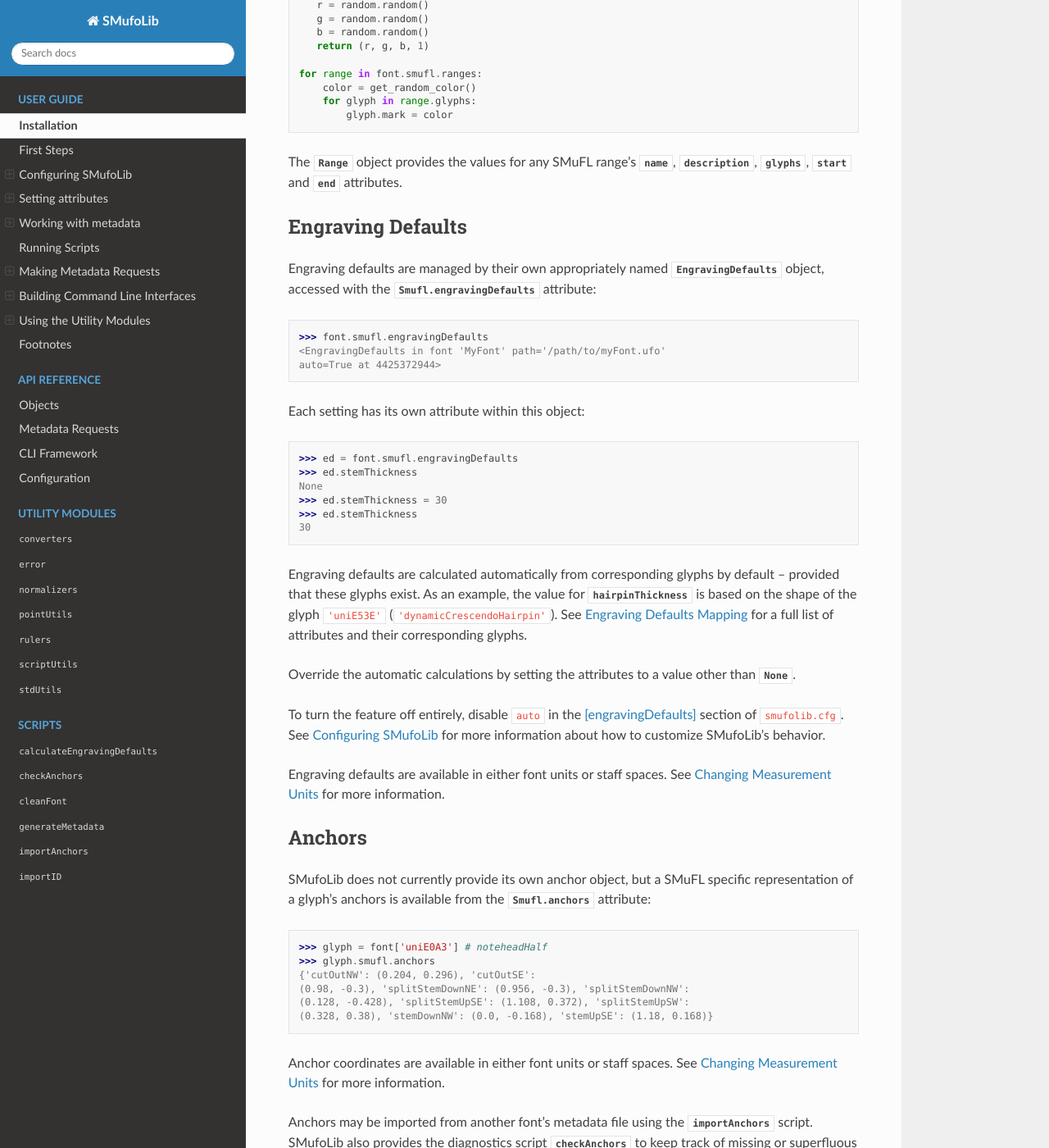
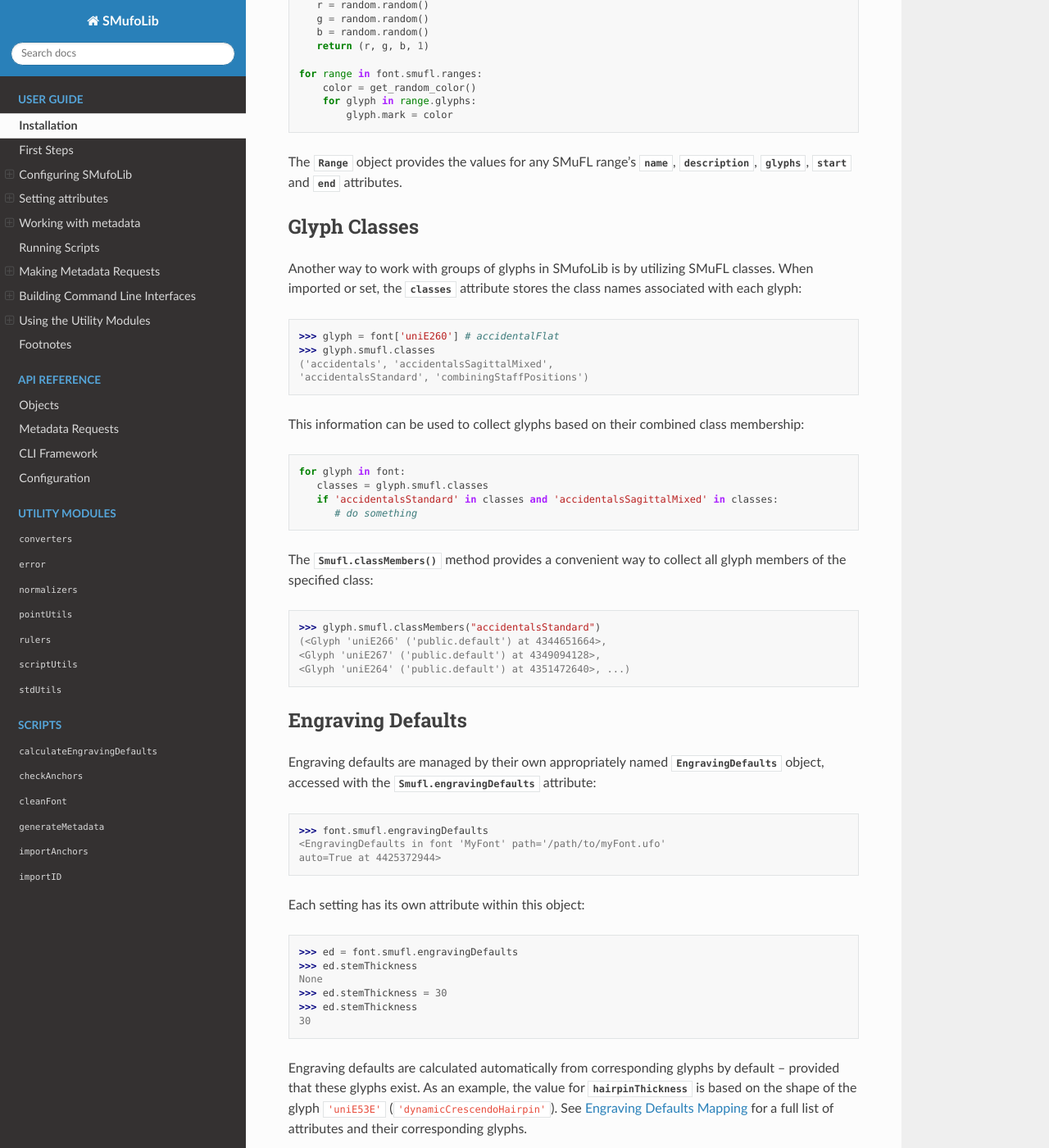
Before and after one commit to knutnergaard/smufolib, a Sphinx documentation site: the page built from docs/user_guide.rst, in a window 1280 px wide and 1400 px high, scrolled down 3676 px. Shown: the whole window at 82% size. Built offline with Sphinx 7.4.7 and the Read the Docs theme 3.1.0, drawn with Linux system fonts in a browser that asks for light colours; some of the changed text lies outside the part shown.

Commit message:
Document use of `Smufl.classes` and `Smufl.classMembers`.

```diff
--- a/docs/user_guide.rst
+++ b/docs/user_guide.rst
@@ -193,6 +193,36 @@ The :class:`.Range` object provides the values for any SMuFL range's
 :attr:`~.Range.start` and :attr:`~.Range.end` attributes.
 
 .. _engraving-defaults:
+
+Glyph Classes
+-------------
+
+Another way to work with groups of glyphs in SMufoLib is by utilizing SMuFL classes.
+When imported or set, the :attr:`classes` attribute stores the class names associated
+with each glyph::
+
+   >>> glyph = font['uniE260'] # accidentalFlat
+   >>> glyph.smufl.classes
+   ('accidentals', 'accidentalsSagittalMixed',
+   'accidentalsStandard', 'combiningStaffPositions')
+
+This information can be used to collect glyphs based on their combined class
+membership:
+
+.. code-block:: python
+
+   for glyph in font:
+      classes = glyph.smufl.classes
+      if 'accidentalsStandard' in classes and 'accidentalsSagittalMixed' in classes:
+         # do something
+
+The :meth:`.Smufl.classMembers` method provides a convenient way to collect all glyph
+members of the specified class::
+
+   >>> glyph.smufl.classMembers("accidentalsStandard")
+   (<Glyph 'uniE266' ('public.default') at 4344651664>,
+   <Glyph 'uniE267' ('public.default') at 4349094128>,
+   <Glyph 'uniE264' ('public.default') at 4351472640>, ...)
 
 Engraving Defaults
 ------------------
@@ -367,8 +397,8 @@ switch to staff spaces, set either :attr:`.EngravingDefaults.spaces` or
 
 .. note::
 
-   - Setting ``font.smufl.engravingDefaults.spaces=True`` is equivalent to setting
-     ``font.smufl.spaces=True``, so either one will affect all relevant
+   - Setting ``font.smufl.engravingDefaults.spaces = True`` is equivalent to setting
+     ``font.smufl.spaces = True``, so either one will affect all relevant
      attributes across the entire library.
 
    - This setting is stored in the font's metadata and will persist when saving the font.
@@ -394,9 +424,6 @@ You can search for a glyph by its canonical SMuFL name with the
 
    >>> font.smufl.findGlyph('barlineSingle')
    <Glyph 'uniE030' ('public.default') at 4393557200>
-
-::
-
    >>> font.smufl.findGlyph('missingSmuflName')
    None
 
@@ -505,11 +532,11 @@ Similarly to the well known HTTP library `Requests
 <https://requests.readthedocs.io/en/latest/>_`, SMufoLib's :class:`Request` object
 provides two properties for accessing raw response data:
 
-- Use the :attr:`.text` property to get a decoded :class:`str`::
+- Use the :attr:`.text` attribute to get a decoded :class:`str`::
 
     >>> data = Request("path/to/file.json").text
 
-- Use the :attr:`.content` property to get the raw :class:`bytes` content::
+- Use the :attr:`.content` attribute to get the raw :class:`bytes` content::
 
     >>> data = Request("path/to/file.json").content
 
```
Also changed, not shown: other parts of docs/user_guide.rst (+2 -2 lines).
